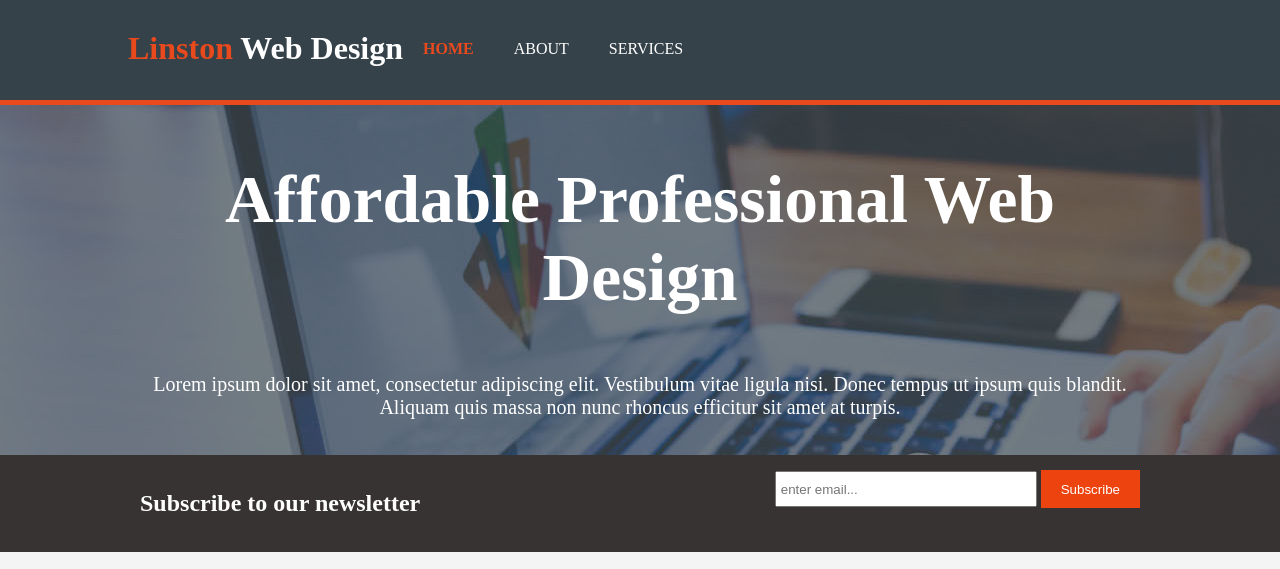
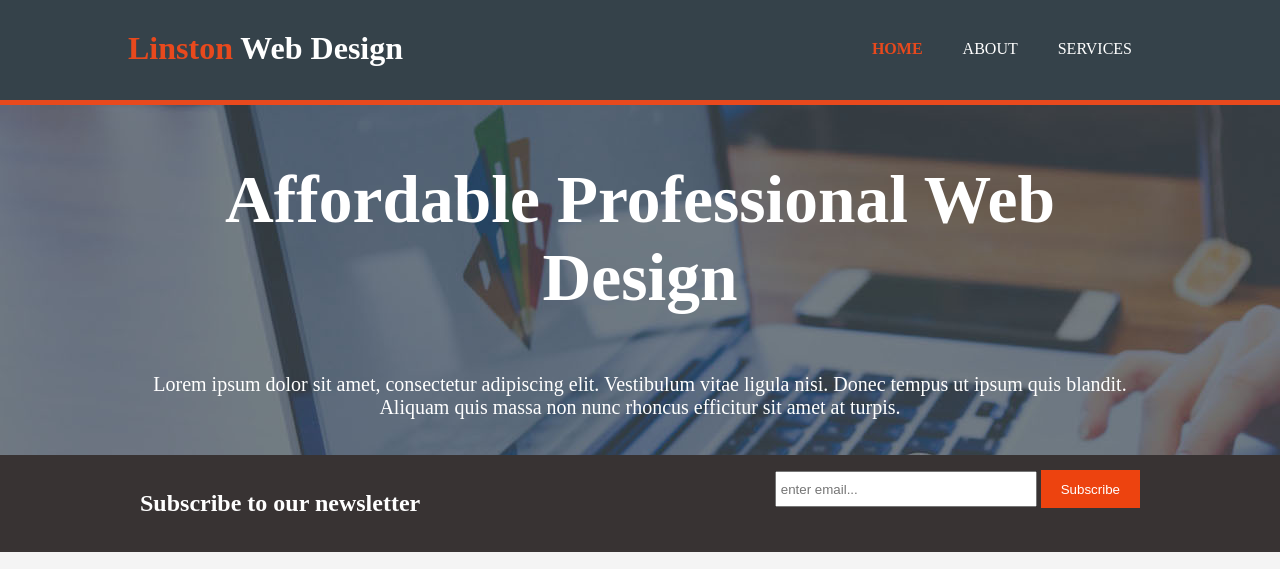
Before and after one commit to aesttech/3-Page-Responsive-Site, a plain HTML site: page index.html in a window 1280 px wide. Shown: the top 569 px of the page. Drawn offline with Linux system fonts and the light colour scheme.

Commit message:
Update style.css

```diff
--- a/css/style.css
+++ b/css/style.css
@@ -54,7 +54,7 @@ header #branding h1{
 	margin: 0;
 }
 header nav{
-	floar: right;
+	float: right;
 	margin-top:10px;
 }
 header .highlight, header .current a{
```
